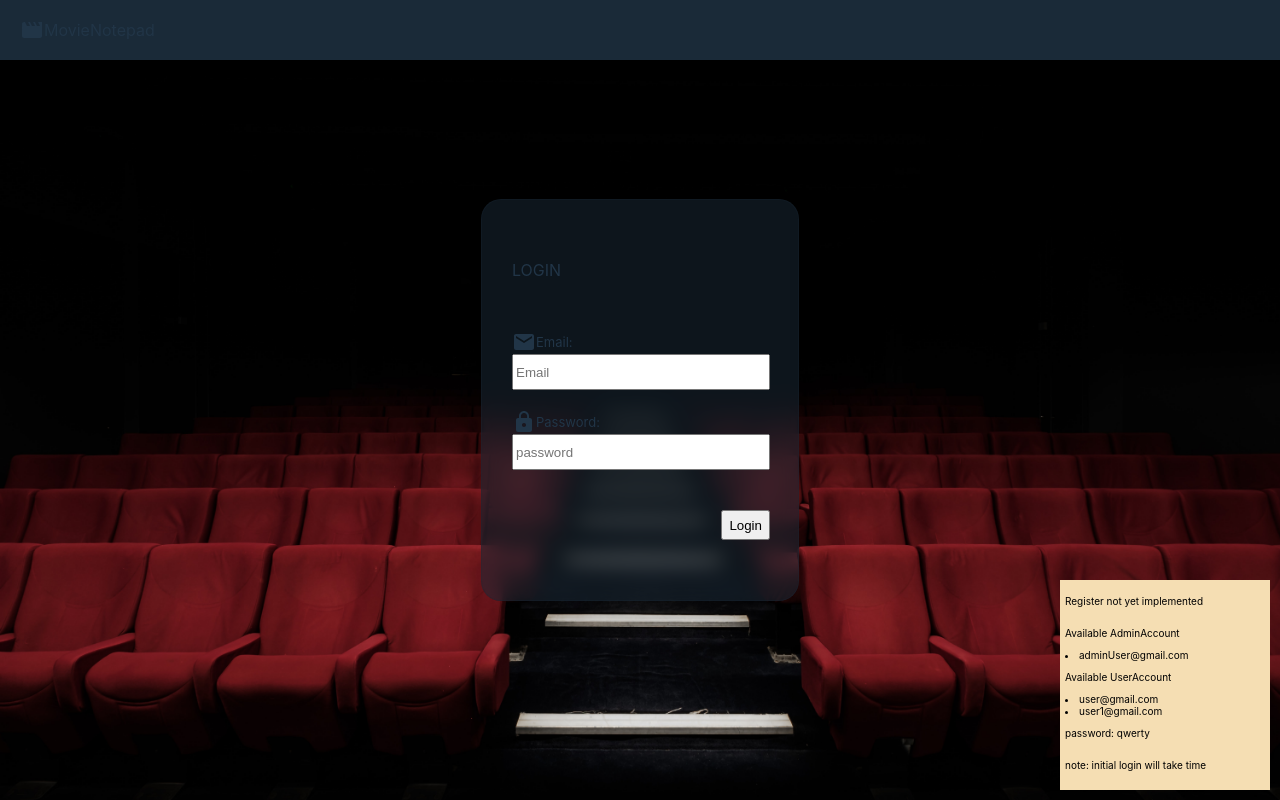
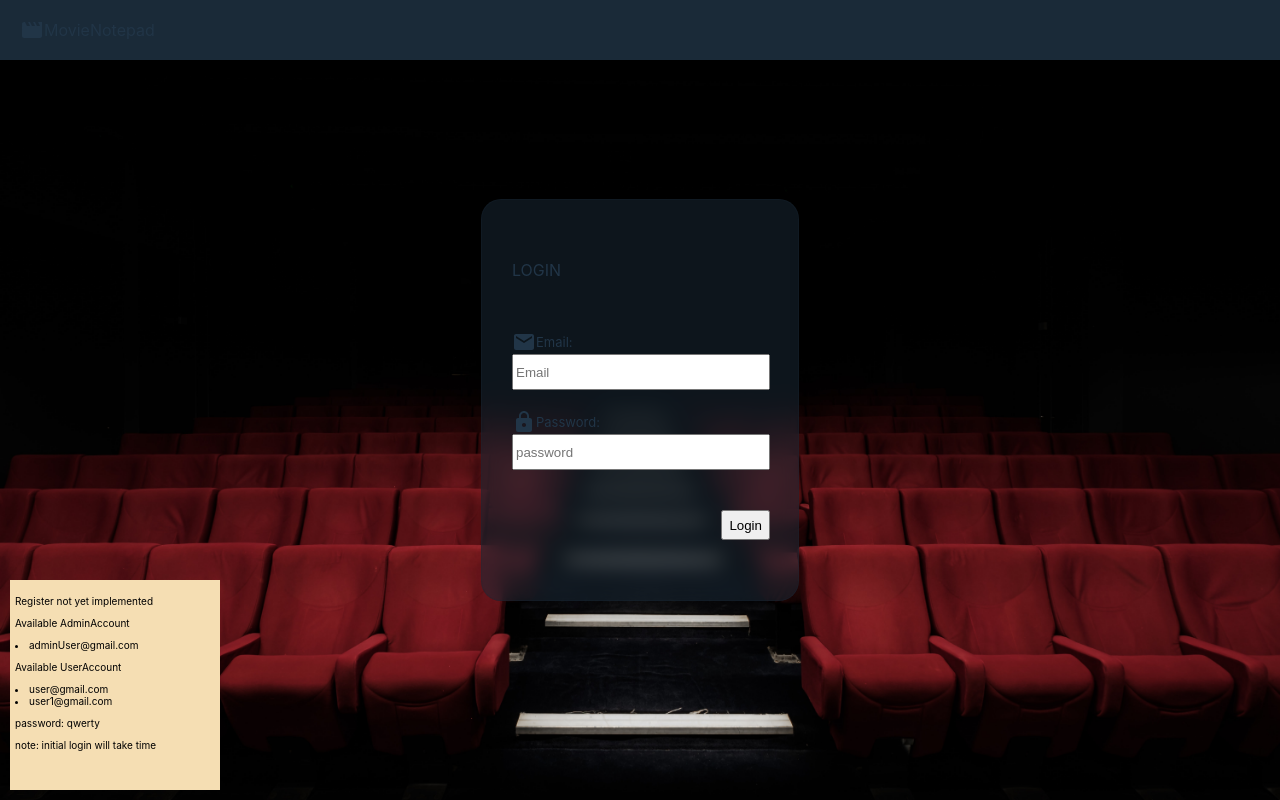
Before and after one commit to Phol16/MovieNotepad_clientside, a React (Vite) app in the folder Clientside/: page / in a window 1280 px wide. Built offline with nearby package versions, Linux system fonts and the light colour scheme.

Commit message:
fixed loginpage

```diff
--- a/Clientside/src/components/LoginPage/style.module.css
+++ b/Clientside/src/components/LoginPage/style.module.css
@@ -54,7 +54,7 @@ span {
   padding: 5px;
   font-size: small;
   bottom: 10px;
-  right: 10px;
+  left: 10px;
   height: 250px;
   width: 200px;
   background-color: wheat;
@@ -65,8 +65,7 @@ span {
     border-radius: 0px;
   }
   .note{
-    height: 200px;
-    font-size: 10px;
+display: none;
   }
 }
 @media screen and (min-width: 500px){
@@ -75,6 +74,8 @@ span {
   }
   .note{
     height: 200px;
+    font-size: 10px;
+    display: block;
   }
 }
 @media screen and (min-width: 1200px){
```
